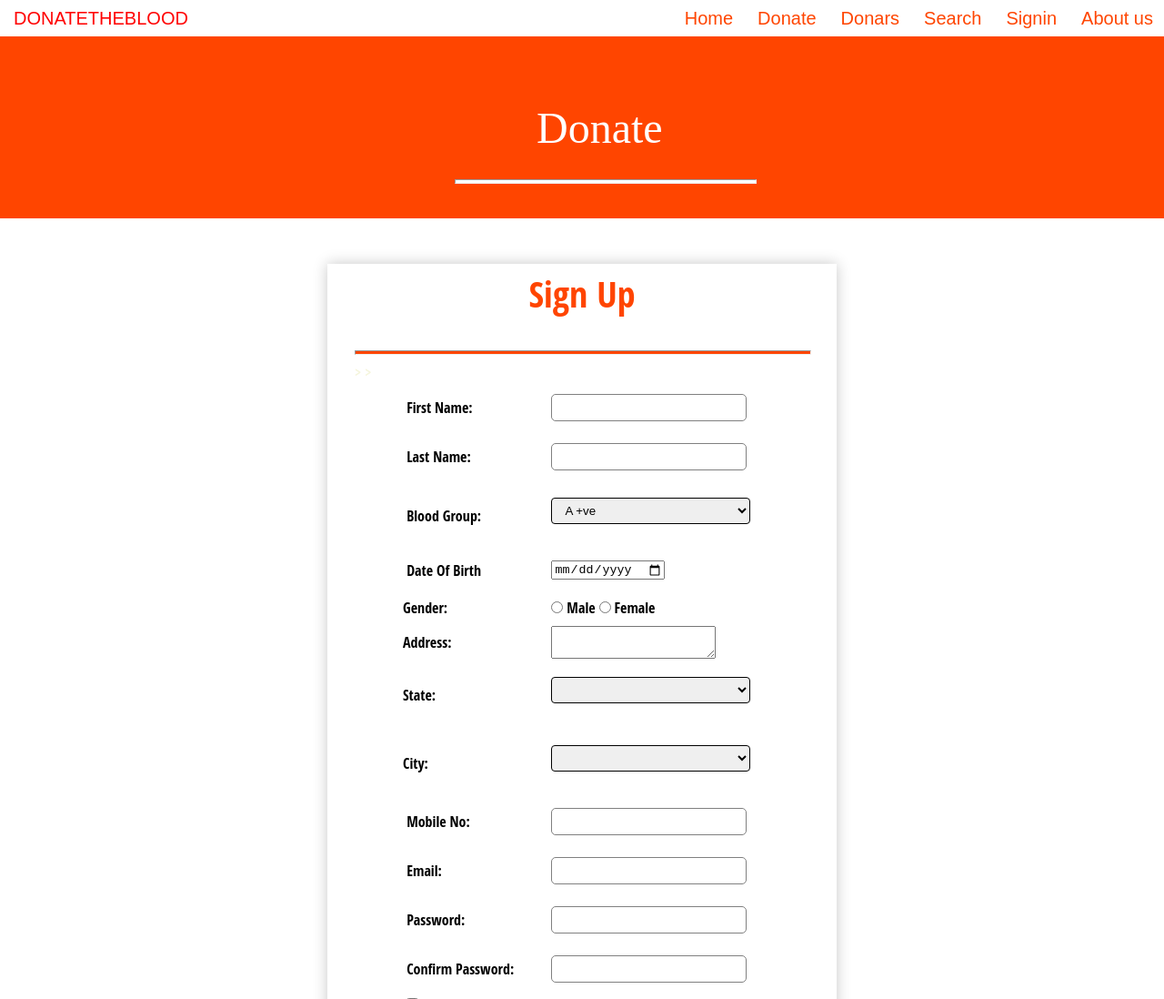
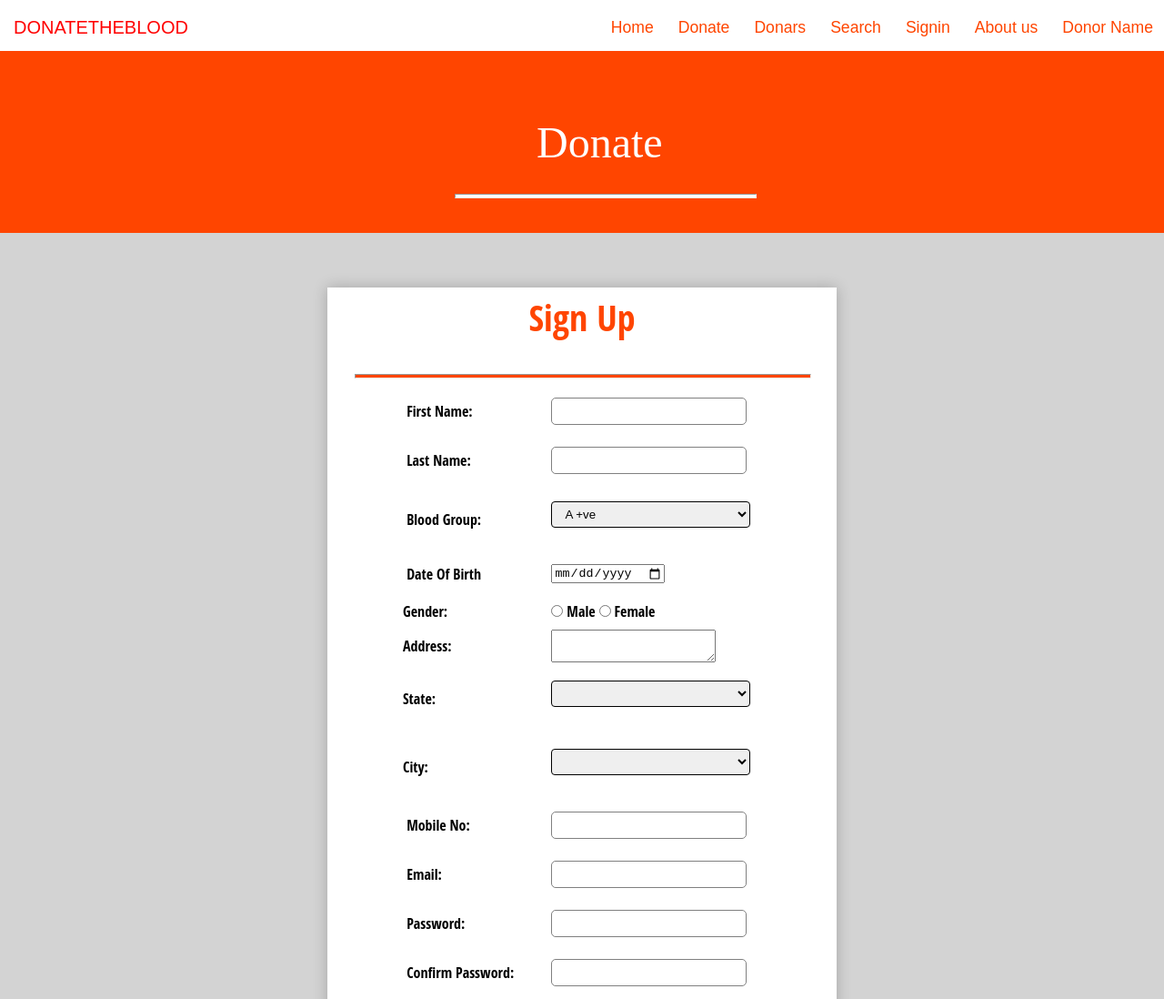
Before and after one commit to harshlohana/Webapp, a plain HTML site: page Donate.html in a window 1280 px wide. Shown: the top 1098 px of the page at 91% size. Drawn offline with Linux system fonts and the light colour scheme.

Commit message:
sign in page
Donars and Donate modified

```diff
--- /dev/null
+++ b/Donars.html
@@ -0,0 +1,29 @@
+<html>
+<head>
+    <title> </title>
+    <link rel="stylesheet" href="./css/index.css" type="text/css">
+</head>
+<body>
+    <div id="container">
+        <div id="topnav">
+            <div class="topnavfont">DONATETHEBLOOD</div>
+            <div class ="topnavright">Donor Name</div>
+            <div class="topnavright">About us</div>
+            <div class="topnavright">Signin</div>
+            <div class="topnavright">Search</div>
+            <div class="topnavright">Donars</div>
+            <div class="topnavright">Donate</div>
+            <div class="topnavright">Home</div>
+        </div>
+
+        <div id="headerbg">
+            <div id="interior">
+                <div id="bottomnav">
+                    <p class="bottomnavfont">Donars</p>
+                    <hr style="width:30%;text-align:center;margin-left:410px;height:3px;background-color:white">
+                </div>
+            </div>
+        </div>
+        <div class="back"></div>
+</body>
+</html>
--- a/Donate.html
+++ b/Donate.html
@@ -10,6 +10,8 @@
     <body>
         <div id="container">
             <div id="topnav">
+
+                <div class ="topnavright">Donor Name</div>
                 <div class="topnavfont">DONATETHEBLOOD</div>
                 <div class="topnavright">About us</div>
                 <div class="topnavright">Signin</div>
@@ -18,30 +20,31 @@
                 <div class="topnavright">Donate</div>
                 <div class="topnavright">Home</div>
             </div>
-
             <div id="headerbg">
                 <div id="interior">
                     <div id="bottomnav">
                         <p class="bottomnavfont">Donate</p>
                         <hr style="width:30%;text-align:center;margin-left:410px;height:3px;background-color:white">
                     </div>
+                    </div>
                 </div>
             </div>
+            <div class="back">
             <div class="form-style">
                 <h2 align="center">Sign Up</h2>
                 <hr style="width:100%;text-align:centerx;height:3px;background-color:orangered">
                 <form name="forml" method="post" action="#"  onsubmit="return fncValidate();" autocomplete="off">
                     <table align="center" width="400" border="0">
                     <tr>
-                        <td width="125">&nbsp;First Name:</td>>
+                        <td width="125">&nbsp;First Name:</td>
                         <td width="180" >
                             <div class="input-group">
-                                <input type="text" name="fname" size="20" ">
+                                <input type="text" name="fname" size="20" required>
                             </div>
                         </td>
                     </tr>
                     <tr>
-                        <td width="125">&nbsp;Last Name:</td>>
+                        <td width="125">&nbsp;Last Name:</td>
                         <td width="180" >
                             <div class="input-group">
                                 <input type="text" name="lname" size="20" >
@@ -93,7 +96,7 @@
                         <td>&nbsp;Confirm Password:</td>
                         <td><div class="input-group"><input type="password" name="CnfPassword"></div></td>
                     </tr>
-                        <td><input type="checkbox" class="input group" "></td>
+                        <td><input type="checkbox" class="input group" required></td>
                         <tr>
                             <td class="input-group" id="click" ><b>I agree to donate the blood and show my
                                 Name,Contact no. and Email in Blood donars list</b>
@@ -102,11 +105,11 @@
                     </tr>
                     <tr><td></td><td><input type="submit" name="Submit" value="Submit" class="btn">
                     </td></tr>
-                    <tr>
+
                     </table>
                 </form>
             </div>
-
+        </div>
         </div>
     </body>
 </html>
--- a/css/donate.css
+++ b/css/donate.css
@@ -1,17 +1,19 @@
 
         body{
             margin: 0px;
+            ;
         }
         #container {
             width: 100%;
             color: beige;
-            margin:0 auto;
+
         }
         #headerbg{
             width:100%;
             height:200px;
             background-color:orangered;
             color: palegoldenrod;
+            margin-top: 16px;
         }
         #interior{
             width:1100px;
@@ -21,6 +23,7 @@
             width:100%;
             height:40px;
             color:red;
+            background-color: white;
             display: inline-block;
         }
         .topnavfont{        /*this is for the font of the top navbar*/
@@ -28,17 +31,19 @@
             font-family:sans-serif;
             line-height: 40px;
             padding-left: 15px;
-            display:inline-block
+            display:inline-block;
+            margin-top: 10px;
         }
         .topnavright{       /*this is for the styling of the top right navbar*/
             color:orangered;
-            font-size: 1.25em;
+            font-size: 1.1em;
             font-family:sans-serif;
             line-height: 40px;
             padding-left: 15px;
             padding-right: 12px;
             vertical-align:middle;
             float:right;
+            margin-top: 10px;
         }
         .bottomnavfont{     /*this is for the styling of the Name Donate*/
             font-size:3em;
@@ -47,6 +52,11 @@
             display:inline-block;
             padding-left: 500px;
             margin-top: 100px;
+        }
+        .back{
+            margin:0 auto;
+            padding:10px;
+            background-color: lightgray;
         }
 /*for styling a form*/
 .form-style{    /* this name is called inside html file using class "form-style"*/
--- a/css/index.css
+++ b/css/index.css
@@ -74,3 +74,110 @@ margin-left:88px;
 .Benefits h2{
 	text-align: center;
 }
+/* ------Donars----------*/
+body{
+	margin: 0px;
+
+}
+#container {
+	width: 100%;
+	color: white;
+	margin:0 auto;
+}
+#headerbg{
+	width:100%;
+	height:200px;
+	background-color:orangered;
+	color: palegoldenrod;
+	margin-top:16px;
+}
+#interior{
+	width:1100px;
+	margin: 0 auto;
+}
+#topnav{        /*top navbar*/
+	width:100%;
+	height:40px;
+	color:red;
+	background-color: white;
+	display: inline-block;
+}
+.topnavfont{        /*this is for the font of the top navbar*/
+	font-size: 1.25em;
+	font-family:sans-serif;
+	line-height: 40px;
+	padding-left: 15px;
+	display:inline-block;
+	margin-top: 10px;
+}
+.topnavright{       /*this is for the styling of the top right navbar*/
+	color:orangered;
+	font-size: 1.1em;
+	font-family:sans-serif;
+	line-height: 40px;
+	padding-left: 15px;
+	padding-right: 12px;
+	vertical-align:middle;
+	float:right;
+	margin-top: 10px;
+}
+.bottomnavfont{     /*this is for the styling of the Name Donate*/
+	font-size:3em;
+	line-height:1px;
+	color: #fff;
+	display:inline-block;
+	padding-left: 500px;
+	margin-top: 100px;
+}
+.back{
+	height:100%;
+	margin:0 auto;
+	padding:10px;
+	background-color: lightgray;
+}
+/*--------------signin------------*/
+/*for styling a form*/
+.form-style{    /* this name is called inside html file using class "form-style"*/
+    font-family: 'open Sans Condensed',arial, sans;
+    width:500px;
+    padding:30px;
+    background: white;
+    margin:50px auto;
+    box-shadow: 0px 0px 15px rgba(0,0,0,0.22);
+    -moz-box-shadow: 0px 0px 15px rgba(0,0,0,0.22);
+    -webkit-box-shadow:0px 0px 15px rgba(0,0,0,0.22);
+}
+/*for styling a form heading*/
+.form-style h2{      /* this name is called inside html file using <h2>*/
+    font-family: 'open Sans Condensed', sans-serif;
+    color:orangered;
+    font-size: 40px;
+    font-weight: 100;
+    padding: 5px;
+    margin: -30px -30px 30px -30px;
+}
+.input-group{
+    margin:10px 0px 10px 0px;
+}
+/*for styling an input text field*/
+.input-group input{     /* this name is called inside html file using class"input-group"*/
+    height:30px;
+	width:500px;
+    padding:5px 10px;
+    font-size:16px;
+    border-radius: 5px;
+    border: 1px solid gray;
+}
+.btn{       /* this name is called inside html file using class="btn"*/
+	width:90px;
+	height:40px;
+    font-size:15px;
+    color: white;
+    background: orangered;
+    border-radius: 5px;
+	border: none;
+	margin-left: 200px;
+}
+.btn1{
+	border-radius:16px;
+}
```
Also changed, not shown: Signin.html (added, +62 -0 lines), index.html (+5 -1 lines).
